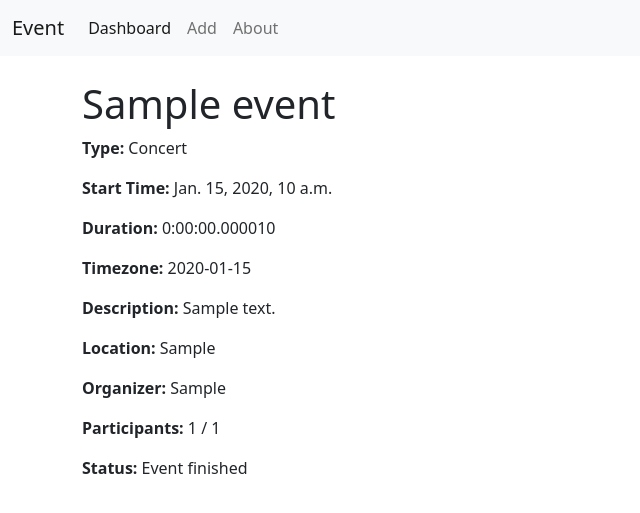
After one commit to koalyorg/unihack-event, a Django app: page /event/1/ in a window 1280 px wide. The commit adds this page. Shown: the top 513 px of the page, without its empty margins (0-640 px from the left). Run offline with Django 4.2, Linux system fonts and the light colour scheme; tables that the repository leaves empty hold one stand-in row (values such as "Sample post").

Commit message:
Event views

```diff
--- a/main/models.py
+++ b/main/models.py
@@ -94,10 +94,16 @@ class Event(models.Model):
     def participant_count(self):
         return self.participants.count()
 
+    def participant_limit_reached(self):
+        if self.max_participants is not None:
+            return not self.participant_count < self.max_participants
+        return False
+
     def can_add_participant(self):
-        if self.max_participants is not None:
-            return self.participant_count < self.max_participants
-        return True
+        if not self.participant_limit_reached() and self.registration_open:
+            return True
+        else:
+            return False
 
     class Meta:
         ordering = ['start_time']
--- /dev/null
+++ b/main/templates/base.html
@@ -0,0 +1,42 @@
+<!DOCTYPE html>
+<html lang="en">
+<head>
+    <meta charset="UTF-8">
+    <meta name="viewport" content="width=device-width, initial-scale=1.0">
+    <title>{% block title %}{% endblock %}</title>
+    <!-- Bootstrap CSS CDN -->
+  <link href="https://cdn.jsdelivr.net/npm/bootstrap@5.0.2/dist/css/bootstrap.min.css" rel="stylesheet" integrity="sha384-EVSTQN3/azprG1Anm3QDgpJLIm9Nao0Yz1ztcQTwFspd3yD65VohhpuuCOmLASjC" crossorigin="anonymous">
+</head>
+<body>
+
+<nav class="navbar navbar-expand-lg navbar-light bg-light">
+    <div class="container-fluid">
+        <a class="navbar-brand" href="#">Event</a>
+        <button class="navbar-toggler" type="button" data-bs-toggle="collapse" data-bs-target="#navbarNav"
+                aria-controls="navbarNav" aria-expanded="false" aria-label="Toggle navigation">
+            <span class="navbar-toggler-icon"></span>
+        </button>
+        <div class="collapse navbar-collapse" id="navbarNav">
+            <ul class="navbar-nav">
+                <li class="nav-item">
+                    <a class="nav-link active" aria-current="page" href="/">Dashboard</a>
+                </li>
+                <li class="nav-item">
+                    <a class="nav-link" href="/add/">Add</a>
+                </li>
+                <li class="nav-item">
+                    <a class="nav-link" href="/about/">About</a>
+                </li>
+            </ul>
+        </div>
+    </div>
+</nav>
+
+<div class="container mt-4">
+    {% block content %}
+    {% endblock %}
+</div>
+
+<!-- Bootstrap Bundle with Popper -->
+<script src="https://cdn.jsdelivr.net/npm/bootstrap@5.0.2/dist/js/bootstrap.bundle.min.js" integrity="sha384-MrcW6ZMFYlzcLA8Nl+NtUVF0sA7MsXsP1UyJoMp4YLEuNSfAP+JcXn/tWtIaxVXM" crossorigin="anonymous"></script></body>
+</html>
--- /dev/null
+++ b/main/templates/event.html
@@ -0,0 +1,39 @@
+{% extends "base.html" %}
+{% block content %}
+    <h1>{{ event.title }}</h1>
+    <p><strong>Type:</strong> {{ event.get_event_type_display }}</p>
+    <p><strong>Start Time:</strong> {{ event.start_time|date:"DATETIME_FORMAT" }}</p>
+    <p><strong>Duration:</strong> {{ event.duration }}</p>
+    <p><strong>Timezone:</strong> {{ event.timezone }}</p>
+    <p><strong>Description:</strong> {{ event.description }}</p>
+    <p><strong>Location:</strong> {{ event.location }}</p>
+    <p><strong>Organizer:</strong> {{ event.organizer }}</p>
+    <p><strong>Participants:</strong> {{ event.participants.count }} / {{ event.max_participants }}</p>
+    <p><strong>Status:</strong> {{ event.status }}</p>
+
+    <!-- Registration Button (if applicable) -->
+    {% if request.user.is_authenticated and event.can_add_participant %}
+        {% if request.user in event.participants.all %}
+            <a href="{% url 'deregister_for_event' event.id %}">Deregeister for event</a>
+        {% else %}
+            <a href="{% url 'register_for_event' event.id %}">Register for event</a>
+        {% endif %}
+    {% elif event.can_add_participant %}
+       To register for the event <a href="/signup/">Signup</a> or <a href="/login/">Login</a>!
+
+    {% endif %}
+
+    <!-- List of Participants -->
+    {% if request.user == event.owner or request.user.is_staff %}
+
+    <h2>Participants (only visiable for owner)</h2>
+    <ul>
+        {% for participant in event.participants.all %}
+            <li>{{ participant.username }}</li>
+        {% empty %}
+            <li>No participants yet.</li>
+        {% endfor %}
+    </ul>
+
+    {% endif %}
+{% endblock %}
--- a/main/urls.py
+++ b/main/urls.py
@@ -11,4 +11,8 @@ urlpatterns = [
     path('signup/', views.signup, name='signup'),
     path('login/', auth_views.LoginView.as_view(template_name='login.html'), name='login'),
     path('logout/', auth_views.LogoutView.as_view(next_page='login'), name='logout'),
+    path('event/<int:event_id>/register/', views.register_for_event, name='register_for_event'),
+    path('event/<int:event_id>/deregister/', views.deregister_for_event, name='deregister_for_event'),
+    path('event/<int:event_id>/', views.event, name='event_detail'),
+
 ]
--- a/main/views.py
+++ b/main/views.py
@@ -1,4 +1,5 @@
-from django.shortcuts import render
+from django.contrib.auth.decorators import login_required
+from django.shortcuts import render, get_object_or_404
 from .models import Event
 from .forms import EventForm
 from django.shortcuts import render, redirect
@@ -38,3 +39,31 @@ def add_event(request):
     else:
         form = EventForm()
     return render(request, 'add_event.html', {'form': form})
+
+
+@login_required
+def register_for_event(request, event_id):
+    event = get_object_or_404(Event, pk=event_id)
+    if event.can_add_participant():
+        event.participants.add(request.user)
+        # Optionally, you can add a message or notification for the user
+    else:
+        # Handle the case where the event is full or the user can't be added
+        pass
+    return redirect('event_detail', event_id=event.id)
+
+@login_required
+def deregister_for_event(request, event_id):
+    event = get_object_or_404(Event, pk=event_id)
+    if request.user in event.participants.all():
+        event.participants.remove(request.user)
+    else:
+        # Handle the case where the event is full or the user can't be added
+        pass
+    return redirect('event_detail', event_id=event.id)
+
+
+
+def event(request, event_id):
+    event = get_object_or_404(Event, pk=event_id)
+    return render(request, 'event.html', {'event': event})
```
Also changed, not shown: main/templates/add_event.html (+4 -9 lines), main/templates/dashboard.html (+33 -23 lines), main/templates/index.html (+3 -14 lines), main/templates/login.html (+3 -9 lines), main/templates/signup.html (+3 -9 lines).
